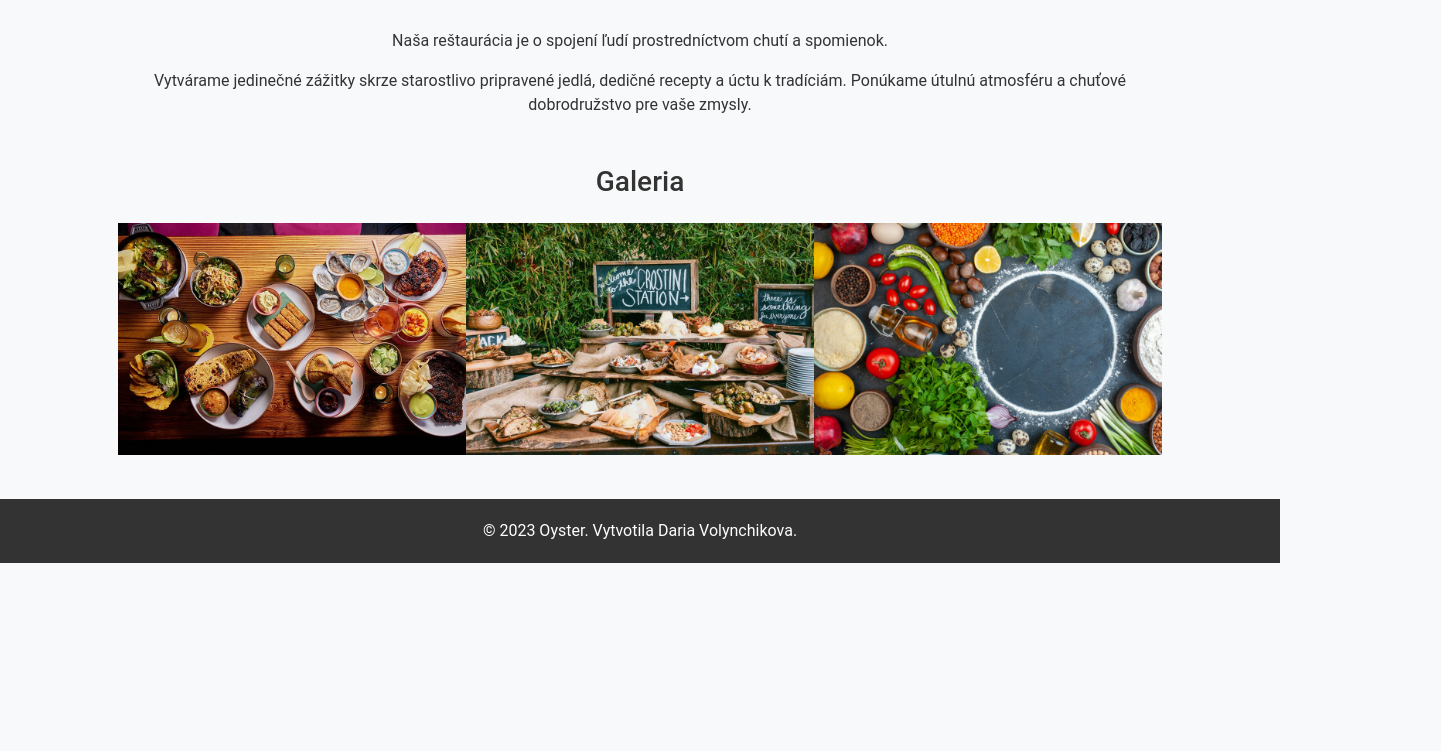
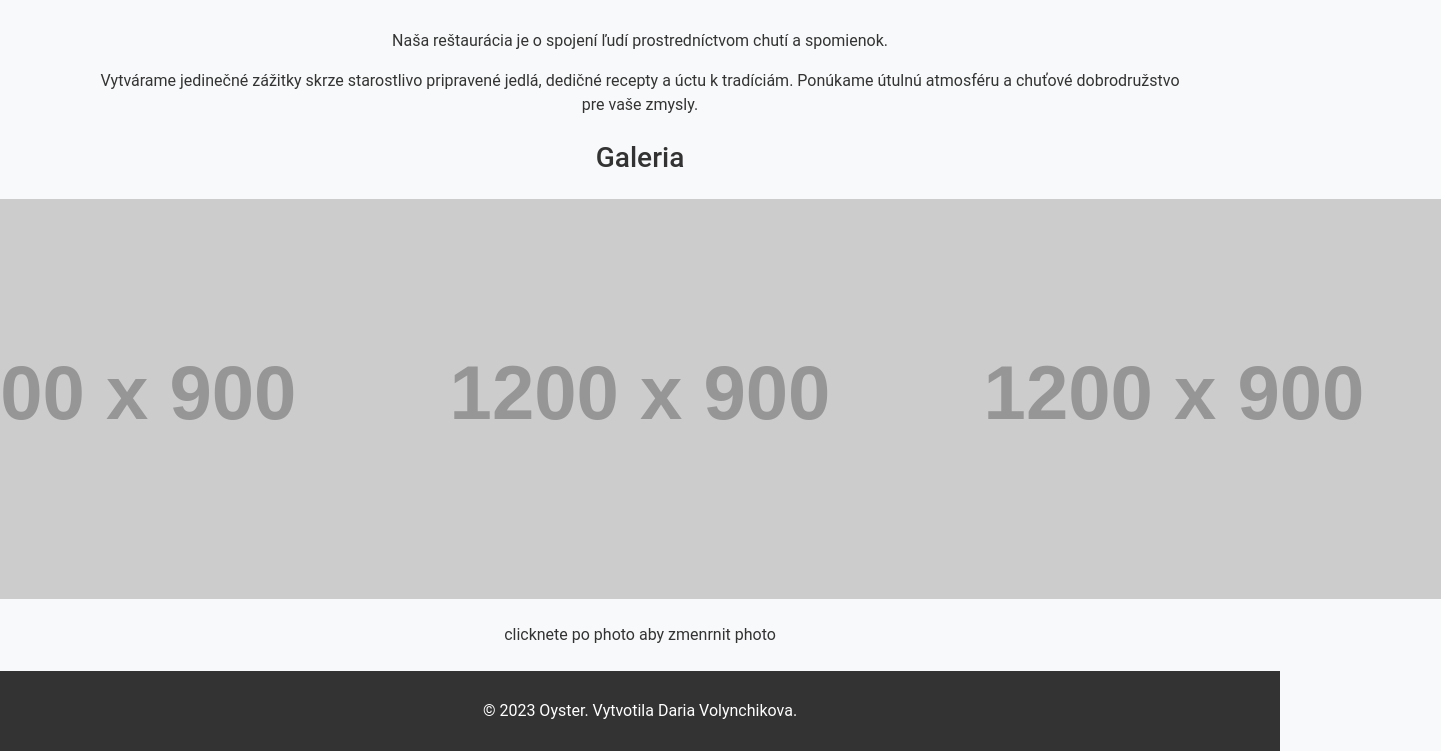
Before and after one commit to diiivol/uniprojects, a plain HTML site: page about-us.html in a window 1280 px wide. Shown: the part 156-907 px from the top of the page, 1441 px wide, since content can reach past the window. Before the commit the page ends 800 px from the top, so only its background shows below. Drawn offline with nearby package versions, Linux system fonts and the light colour scheme; placeholder pictures from the web are drawn by us; a script that the page names is missing.

Commit message:
modified:   about-us.html 	modified:   css/style.css

```diff
--- a/about-us.html
+++ b/about-us.html
@@ -39,26 +39,27 @@
   </nav>
 
   <!-- O nas -->
-  <div class="container pt-3 text-center">
+  <div class="container o-nas pt-3 text-center">
     <h1 class="display-4 text-center mb-4">O nas</h1>
-    <div class="about-section p-2">
-      <div class="container">
+
+      <div class="container p-2">
         <p>Naša reštaurácia je o spojení ľudí prostredníctvom chutí a spomienok.</p>
         <p> Vytvárame jedinečné zážitky skrze starostlivo pripravené jedlá, dedičné recepty a úctu k tradíciám. Ponúkame útulnú atmosféru a chuťové dobrodružstvo pre vaše zmysly.</p>
       </div>
-    </div>
+
 
     <!-- phtotos -->
-    <div class="container my-4">
+    <div class="container">
       <h3 class="text-center mb-4">Galeria</h3>
-      <div class="photo-gallery row justify-content-center"> <!-- Added justify-content-center class -->
+      <div class="photo-gallery row justify-content-center">
         <!-- slide show 3 photos -->
-        <div class="col-md-4 text-center col-xl-4 d-flex justify-content-center">
-          <img class="mySlides" src="img/food1.jpg" onclick="plusSlides(1)" class="hover-shadow">
-          <img class="mySlides" src="img/food2.jpg" onclick="plusSlides(1)" class="hover-shadow">
-          <img class="mySlides" src="img/food3.jpg" onclick="plusSlides(1)" class="hover-shadow">
+        <div class="col-lg-6 text-center d-flex justify-content-center">
+          <img class="mySlides m-0" src="https://via.placeholder.com/1200x900" onclick="plusSlides(1)" class="hover-shadow">
+          <img class="mySlides m-0" src="https://via.placeholder.com/1200x900" onclick="plusSlides(1)" class="hover-shadow">
+          <img class="mySlides m-0" src="https://via.placeholder.com/1200x900" onclick="plusSlides(1)" class="hover-shadow">
         </div>
       </div>
+      <p class="text-center my-4">clicknete po photo aby zmenrnit photo</p>
     </div>
   </div>
 
--- a/css/style.css
+++ b/css/style.css
@@ -1,3 +1,4 @@
+
 body {
     padding-top: 70px;
     font-family: 'Roboto', sans-serif;
@@ -22,7 +23,10 @@ body {
     left: 0;
     bottom: 0;
     width: 100%;
-    padding: 20px 0;
+    height: 80px;
+    /* text on the center */
+    display: flex;
+    align-items: center;
     background-color: #333;
     color: white;
     text-align: center;
@@ -38,9 +42,12 @@ body {
     text-align: center;
   }
 
+  .o-nas {
+    min-height: calc(100vh - 80px)
+  }
+
   .photo-gallery img {
     width: 100%;
-    height: auto;
     margin-bottom: 20px;
   }
   .photo-gallery img:hover {
@@ -50,6 +57,7 @@ body {
   .mySlides:hover {
     cursor: pointer;
   }
+
   .hover-shadow {
     transition: box-shadow .2s;
   }
```
